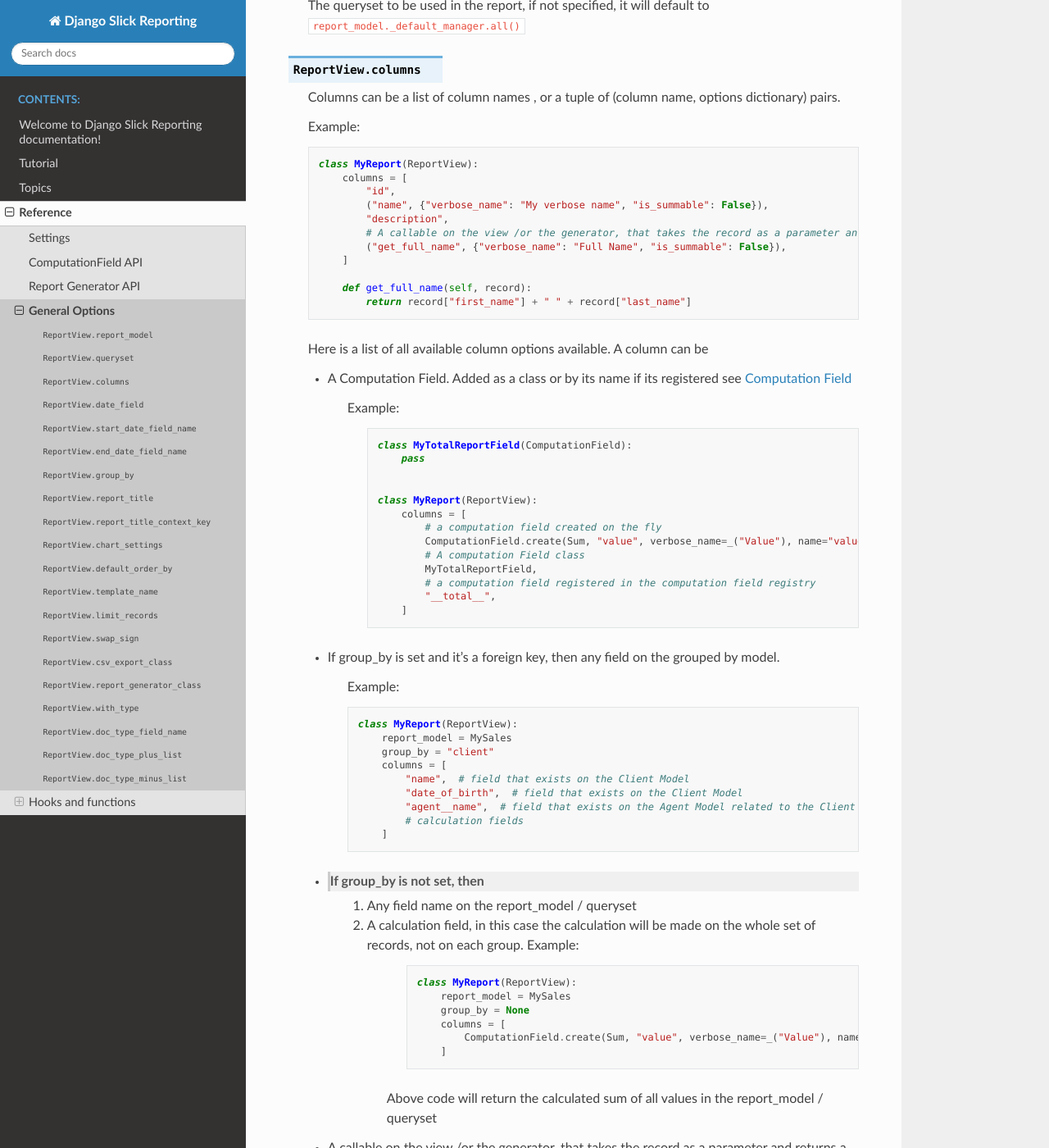
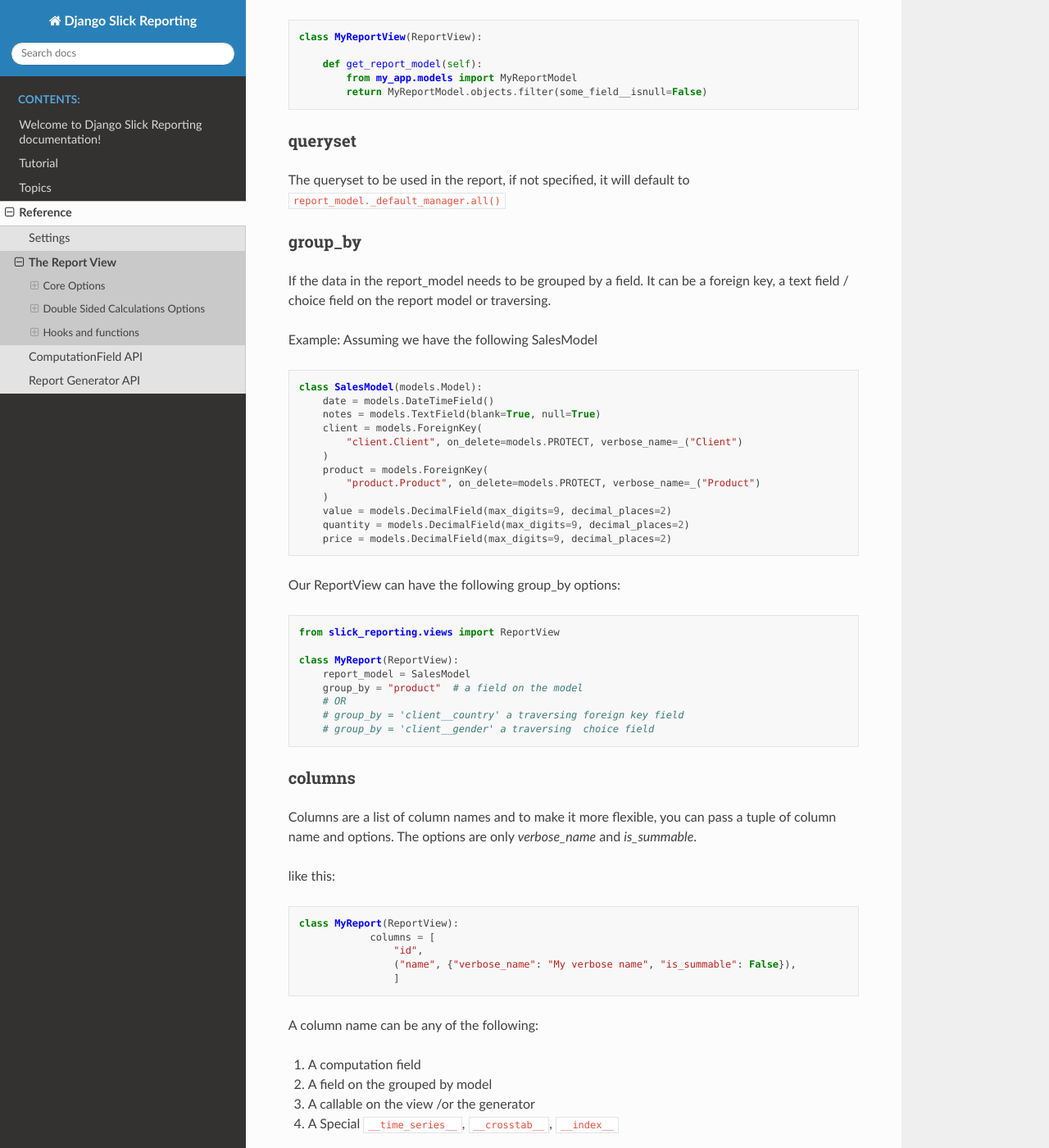
Before and after one commit to RamezIssac/django-slick-reporting, a Sphinx documentation site: the page built from docs/source/ref/view_options.rst, in a window 1280 px wide and 1400 px high, scrolled down 363 px. Shown: the whole window at 82% size. Built offline with Sphinx 7.4.7 and the Read the Docs theme 2.0.0, drawn with Linux system fonts in a browser that asks for light colours; some of the changed text lies outside the part shown.

Commit message:
Enhance Report View documentation

```diff
--- a/docs/source/ref/index.rst
+++ b/docs/source/ref/index.rst
@@ -10,6 +10,6 @@ Below are links to the reference documentation for the various components of the
    :caption: Components:
 
    settings
+   view_options
    computation_field
    report_generator
-   view_options
--- a/docs/source/ref/view_options.rst
+++ b/docs/source/ref/view_options.rst
@@ -1,152 +1,221 @@
 .. _report_view_options:
 
-General Options
+================
+The Report View
 ================
 
 
-
-Below is the list of general options that is used across all types of reports.
+Below is the list of options that can be used in the ReportView class.
 
 
-.. attribute:: ReportView.report_model
+Core Options
+=============
 
-    The model where the relevant data is stored, in more complex reports, it's usually a database view / materialized view.
+report_model
+------------
 
-.. attribute:: ReportView.queryset
+The model where the relevant data is stored, in more complex reports,
+it's usually a database view / materialized view.
+You can customize it at runtime via the ``get_report_model`` hook.
 
-        The queryset to be used in the report, if not specified, it will default to ``report_model._default_manager.all()``
+.. code-block:: python
+
+    class MyReportView(ReportView):
+
+        def get_report_model(self):
+            from my_app.models import MyReportModel
+            return MyReportModel.objects.filter(some_field__isnull=False)
 
 
-.. attribute:: ReportView.columns
+queryset
+--------
 
-    Columns can be a list of column names , or a tuple of (column name, options dictionary) pairs.
+The queryset to be used in the report,
+if not specified, it will default to ``report_model._default_manager.all()``
 
-    Example:
+group_by
+--------
 
-    .. code-block:: python
+If the data in the report_model needs to be grouped by a field.
+It can be a foreign key, a text field / choice field on the report model or traversing.
+
+Example:
+Assuming we have the following SalesModel
+
+.. code-block:: python
+
+            class SalesModel(models.Model):
+                date = models.DateTimeField()
+                notes = models.TextField(blank=True, null=True)
+                client = models.ForeignKey(
+                    "client.Client", on_delete=models.PROTECT, verbose_name=_("Client")
+                )
+                product = models.ForeignKey(
+                    "product.Product", on_delete=models.PROTECT, verbose_name=_("Product")
+                )
+                value = models.DecimalField(max_digits=9, decimal_places=2)
+                quantity = models.DecimalField(max_digits=9, decimal_places=2)
+                price = models.DecimalField(max_digits=9, decimal_places=2)
+
+Our ReportView can have the following group_by options:
+
+.. code-block:: python
+
+            from slick_reporting.views import ReportView
+
+            class MyReport(ReportView):
+                report_model = SalesModel
+                group_by = "product"  # a field on the model
+                # OR
+                # group_by = 'client__country' a traversing foreign key field
+                # group_by = 'client__gender' a traversing  choice field
+
+
+
+
+columns
+-------
+Columns are a list of column names and to make it more flexible,
+you can pass a tuple of column name and options.
+The options are only `verbose_name` and `is_summable`.
+
+like this:
+
+.. code-block:: python
 
         class MyReport(ReportView):
-            columns = [
-                "id",
-                ("name", {"verbose_name": "My verbose name", "is_summable": False}),
-                "description",
-                # A callable on the view /or the generator, that takes the record as a parameter and returns a value.
-                ("get_full_name", {"verbose_name": "Full Name", "is_summable": False}),
-            ]
-
-            def get_full_name(self, record):
-                return record["first_name"] + " " + record["last_name"]
-
-
-    Here is a list of all available column options available. A column can be
-
-    * A Computation Field. Added as a class or by its name if its registered see :ref:`computation_field`
-
-        Example:
-
-            .. code-block:: python
-
-                    class MyTotalReportField(ComputationField):
-                        pass
-
-
-                    class MyReport(ReportView):
-                        columns = [
-                            # a computation field created on the fly
-                            ComputationField.create(Sum, "value", verbose_name=_("Value"), name="value"),
-                            # A computation Field class
-                            MyTotalReportField,
-                            # a computation field registered in the computation field registry
-                            "__total__",
+                    columns = [
+                        "id",
+                        ("name", {"verbose_name": "My verbose name", "is_summable": False}),
                         ]
 
 
 
+A column name can be any of the following:
 
-    * If group_by is set and it's a foreign key, then any field on the grouped by model.
+1. A computation field
+2. A field on the grouped by model
+3. A callable on the view /or the generator
+4. A Special ``__time_series__``, ``__crosstab__``, ``__index__``
 
-        Example:
+Let's take them one by one:
 
-        .. code-block:: python
+1. A Computation Field.
+~~~~~~~~~~~~~~~~~~~~~~~~~~
+
+Added as a class or by its name.
+Example:
+
+.. code-block:: python
+
+                from slick_reporting.fields import ComputationField, Sum
+                from slick_reporting.registry import field_registry
+                from slick_reporting.views import ReportView
+
+                @field_registry.register
+                class MyTotalReportField(ComputationField):
+                    name = "__some_special_name__"
 
                 class MyReport(ReportView):
-                    report_model = MySales
-                    group_by = "client"
                     columns = [
-                        "name",  # field that exists on the Client Model
-                        "date_of_birth",  # field that exists on the Client Model
-                        "agent__name",  # field that exists on the Agent Model related to the Client Model
-                        # calculation fields
+                        ComputationField.create(Sum, "value", verbose_name=_("Value"), name="value"),
+                        # a computation field created on the fly
+
+                        MyTotalReportField, # Added a a class
+
+                        "__some_special_name__", # added by name
                     ]
+
+For more information: :ref:`computation_field`
+
+
+2. Fields on the group by model
+~~~~~~~~~~~~~~~~~~~~~~~~~~~~~~~
+
+Implying that the group_by is set to a field on the report_model.
+
+.. code-block:: python
+
+        class MyReport(ReportView):
+            report_model = SalesModel
+            group_by = "client"
+            columns = [
+                "name",  # field that exists on the Client Model
+                "date_of_birth",  # field that exists on the Client Model
+                "agent__name",  # a traversing field from client model
+                # ...
+            ]
+
+         # If the group_by is traversing then the available columns would be of the model at the end of the traversing
+        class MyOtherReport(ReportView):
+            report_model = MySales
+            group_by = "client__agent"
+            columns = [
+                "name",
+                "country",  # fields that exists on the Agent Model
+                "contact__email",  # A traversing field from the Agent model
+            ]
+
+
+.. note::
+
+    If group_by is not set, columns can be only a calculation field. refer to the topic `no_group_by_topic`
+
+
+3. A callable on the view
+~~~~~~~~~~~~~~~~~~~~~~~~~~~
+
+The callable should accept the following arguments
+
+        :param obj: a dictionary of the current group_by row
+        :param row: a the current row of the report.
+        :return: the value to be displayed in the report
+
+
+.. code-block:: python
+
+    class Report(ReportView):
+        columns = [ "field_on_group_by_model", "group_by_model__traversing_field",
+                    "get_attribute", ComputationField.create(name="example")]
+
+        def get_attribute(self, obj: dict, row: dict):
+             # obj: a dictionary of the current group_by row
+             # row: a the current row of the report.
+
+            return f"{obj["field_on_group_by_model_2"]} - {row["group_by_model__traversing_field"]}"
+
+        get_attribute.verbose_name = "My awesome title"
+
+
+4. A Special ``__time_series__``, ``__crosstab__``, ``__index__``
+~~~~~~~~~~~~~~~~~~~~~~~~~~~~~~~~~~~~~~~~~~~~~~~~~~~~~~~~~~~~~~~~~~
+
+``__time_series__``: is used to control the position of the time series columns inside the report.
+
+``__crosstab__``: is used to control the position of the crosstab columns inside the report.
+
+``__index__``: is used to display the index of the report, it's usually used with the ``group_by_custom_querysets`` option.
 
 
 
+date_field
+----------
 
-    * If group_by is not set, then
-        1. Any field name on the report_model / queryset
-        2. A calculation field, in this case the calculation will be made on the whole set of records, not on each group.
-           Example:
+The date field to be used in filtering and computing
 
-                .. code-block:: python
+start_date_field_name
+---------------------
+The name of the start date field, if not specified, it will default to what set in ``date_field``
 
-                    class MyReport(ReportView):
-                        report_model = MySales
-                        group_by = None
-                        columns = [
-                            ComputationField.create(Sum, "value", verbose_name=_("Value"), name="value")
-                        ]
-
-            Above code will return the calculated sum of all values in the report_model / queryset
-
-    * A callable on the view /or the generator, that takes the record as a parameter and returns a value.
-
-    * A Special ``__time_series__``, and ``__crosstab__``
-
-       Those are used to control the position of the time series inside the columns, defaults it's appended at the end
+end_date_field_name
+-------------------
+The name of the end date field, if not specified, it will default to ``date_field``
 
 
-.. attribute:: ReportView.date_field
 
-    the date field to be used in filtering and computing
-
-.. attribute:: ReportView.start_date_field_name
-
-        the name of the start date field, if not specified, it will default to ``date_field``
-
-.. attribute:: ReportView.end_date_field_name
-
-        the name of the end date field, if not specified, it will default to ``date_field``
-
-
-.. attribute:: ReportView.group_by
-
-        the group by field, it can be a foreign key, a text field, on the report model or traversing a foreign key.
-
-        Example:
-
-        .. code-block:: python
-
-            class MyReport(ReportView):
-                report_model = MySalesModel
-                group_by = "client"
-                # OR
-                # group_by = 'client__agent__name'
-                # OR
-                # group_by = 'client__agent'
-
-
-.. attribute:: ReportView.report_title
-
-        the title of the report to be displayed in the report page.
-
-.. attribute:: ReportView.report_title_context_key
-
-        the context key to be used to pass the report title to the template, default to ``title``.
-
-
-.. attribute:: ReportView.chart_settings
-
-        A list of Chart objects representing the charts you want to attach to the report.
+chart_settings
+--------------
+A list of Chart objects representing the charts you want to attach to the report.
 
         Example:
 
@@ -157,11 +226,11 @@ Below is the list of general options that is used across all types of reports.
                 # ..
                 chart_settings = [
                     Chart(
-                        "Browsers",
-                        Chart.PIE,
+                        title="Browsers",
+                        type=Chart.PIE, # or just string "bar"
                         title_source=["user_agent"],
                         data_source=["count__id"],
-                        plot_total=True,
+                        plot_total=False,
                     ),
                     Chart(
                         "Browsers Bar Chart",
@@ -173,32 +242,70 @@ Below is the list of general options that is used across all types of reports.
                 ]
 
 
-.. attribute:: ReportView.default_order_by
+form_class
+----------
+The form you need to display to control the results.
+Default to an automatically generated form containing the start date, end date and all foreign keys on the model.
+For more information: `filter_form`
 
-        Default order by for the results. Ordering can also be controlled on run time by passing order_by='field_name' as a parameter to the view.
-        As you would expect, for DESC order: default_order_by (or order_by as a parameter) ='-field_name'
-
-.. attribute:: ReportView.template_name
-
-        The template to be used to render the report, default to ``slick_reporting/simple_report.html``
-        You can override this to customize the report look and feel.
-
-.. attribute:: ReportView.limit_records
-
-        Limit the number of records to be displayed in the report, default to ``None`` (no limit)
-
-.. attribute:: ReportView.swap_sign
-
-            Swap the sign of the values in the report, default to ``False``
+excluded_fields
+-----------------
+Fields to be excluded from the automatically generated form
 
 
-.. attribute:: ReportView.csv_export_class
+auto_load
+--------------
+Control if the report should be loaded automatically on page load or not, default to ``True``
 
-        Set the csv export class to be used to export the report, default to ``ExportToStreamingCSV``
 
-.. attribute:: ReportView.report_generator_class
+``report_title``
+----------------
+The title of the report to be displayed in the report page.
 
-        Set the generator class to be used to generate the report, default to ``ReportGenerator``
+``report_title_context_key``
+----------------------------
+The context key to be used to pass the report title to the template, default to ``report_title``.
+
+
+
+``template_name``
+-----------------
+
+The template to be used to render the report, default to ``slick_reporting/report.html``
+You can override this to customize the report look and feel.
+
+
+``csv_export_class``
+--------------------
+Set the csv export class to be used to export the report, default to ``ExportToStreamingCSV``
+
+
+``report_generator_class``
+--------------------------
+Set the generator class to be used to generate the report, default to ``ReportGenerator``
+
+``default_order_by``
+--------------------
+A Default order by for the results.
+As you would expect, for DESC order: default_order_by (or order_by as a parameter) ='-field_name'
+
+.. note::
+
+    Ordering can also be controlled at run time by passing order_by='field_name' as a parameter to the view.
+
+
+``limit_records``
+-----------------
+
+Limit the number of records to be displayed in the report, default to ``None`` (no limit)
+
+``swap_sign``
+--------------
+Swap the sign of the values in the report, default to ``False``
+
+
+Double Sided Calculations Options
+==================================
 
 .. attribute:: ReportView.with_type
 
--- a/docs/source/topics/group_by_report.rst
+++ b/docs/source/topics/group_by_report.rst
@@ -69,6 +69,7 @@ Example:
         group_by = "product__product_category"  # Note the traversing
 
 
+.. _group_by_custom_querysets_topic:
 
 Group by custom querysets
 -------------------------
@@ -133,6 +134,8 @@ its verbose name (ie the one on the table header) can be customized via ``group_
 
 You can then customize the *value* of the __index__ column via ``format_row`` hook
 
+.. _no_group_by_topic:
+
 The No Group By
 ---------------
 Sometimes you want to get some calculations done on the whole report_model, without a group_by.
```
Also changed, not shown: 2 other files.
